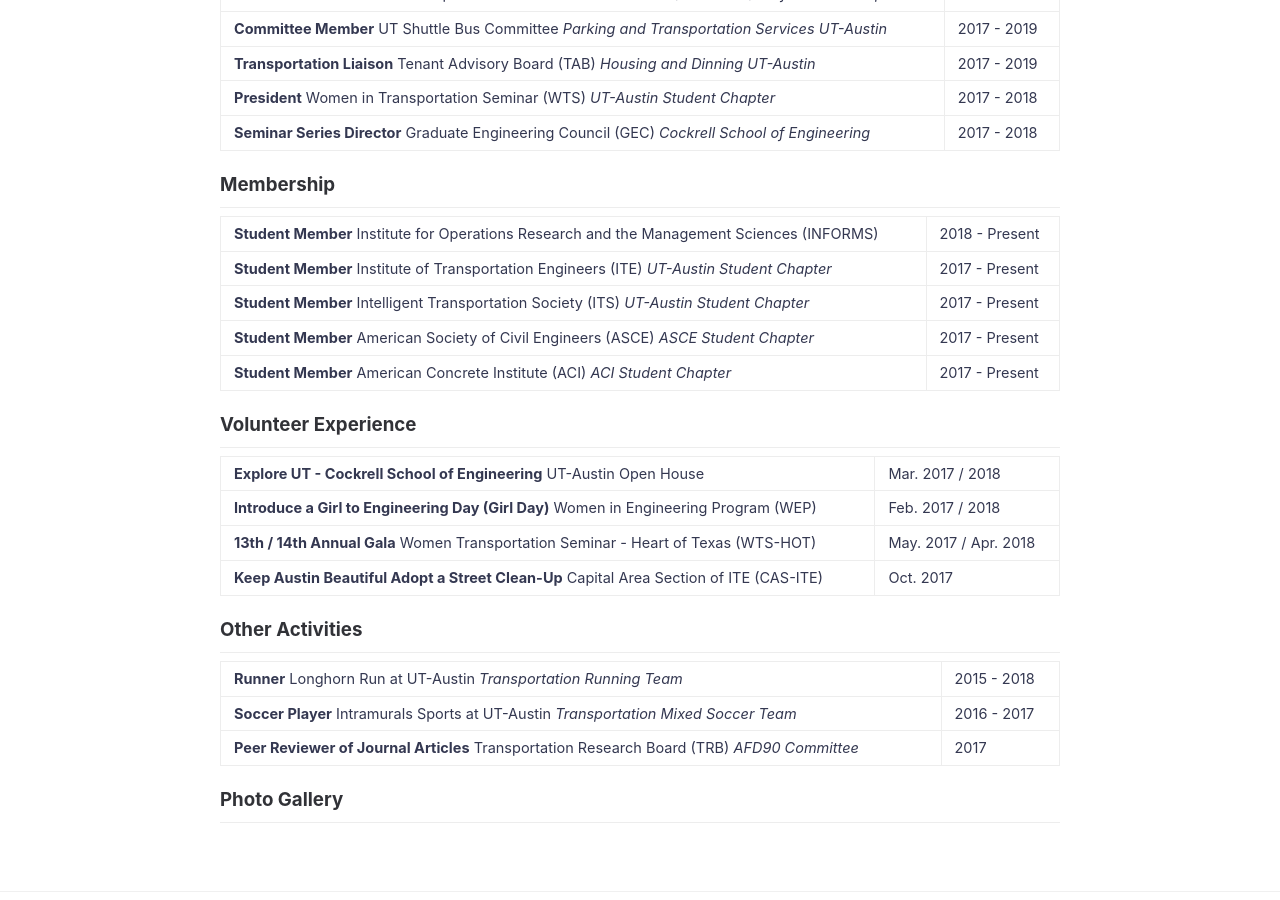
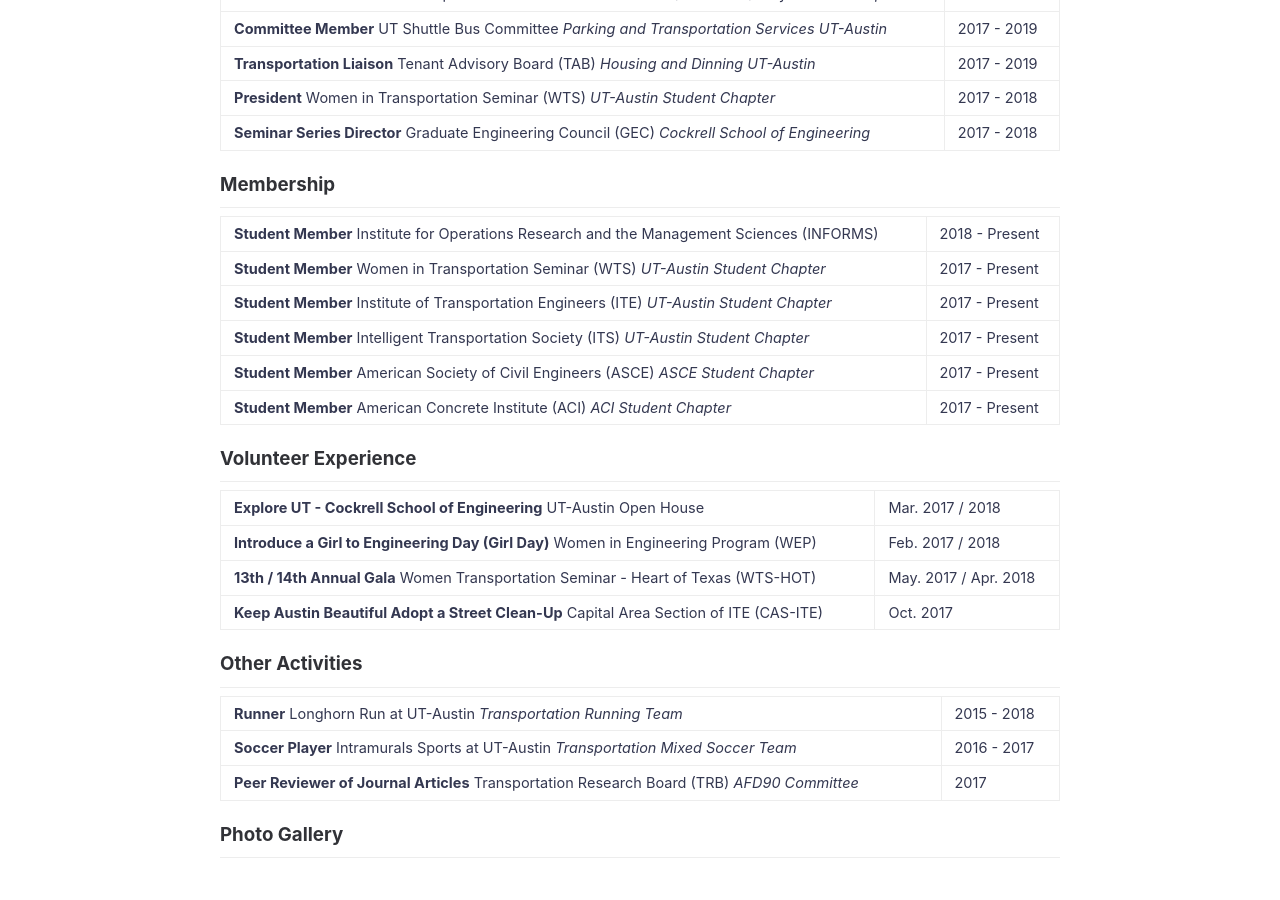
Before and after one commit to nzunigag/nzunigag.github.io, a Jekyll site: the page built from activities.md, in a window 1280 px wide and 900 px high, scrolled down 433 px. Built offline with Jekyll 4.4.1, drawn with Linux system fonts in a browser that asks for light colours.

Commit message:
Update activities.md

```diff
--- a/activities.md
+++ b/activities.md
@@ -19,6 +19,7 @@ ___
 ___
 
 <b>Student Member</b> Institute for Operations Research and the Management Sciences (INFORMS) | 2018 - Present <br>
+<b>Student Member</b> Women in Transportation Seminar (WTS) <i>UT-Austin Student Chapter</i> | 2017 - Present <br>
 <b>Student Member</b> Institute of Transportation Engineers (ITE) <i>UT-Austin Student Chapter</i> | 2017 - Present <br>
 <b>Student Member</b> Intelligent Transportation Society (ITS) <i>UT-Austin Student Chapter</i> | 2017 - Present <br>
 <b>Student Member</b> American Society of Civil Engineers (ASCE) <i>ASCE Student Chapter</i> | 2017 - Present <br>
```
